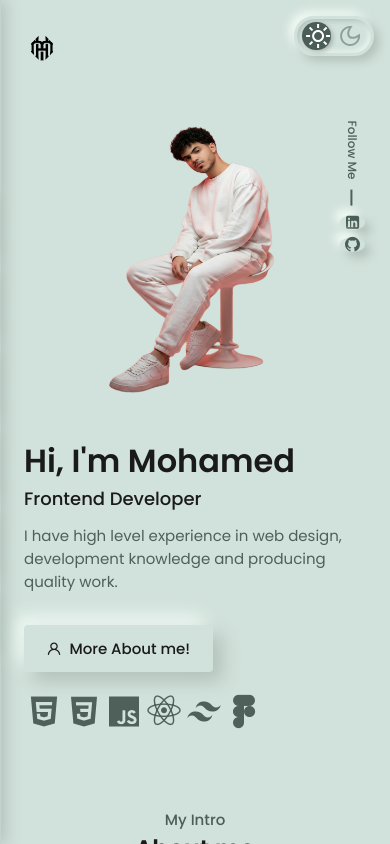
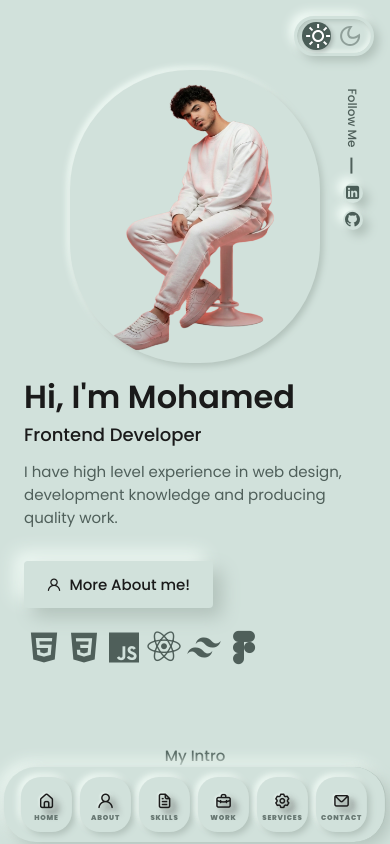
Before and after one commit to elhwawshy/my-portfolio, a React (Vite) app: page / in a window 390 px wide. Shown: the top 844 px of the page. Built offline with nearby package versions, Linux system fonts and the light colour scheme; some icons are missing; a web font is replaced by a local one.

Commit message:
Update styles and fix layout

```diff
--- a/src/index.css
+++ b/src/index.css
@@ -65,7 +65,8 @@
 /* =========================================
    Global Reset & Overflow Fix (الحل السحري)
    ========================================= */
-html, body {
+html,
+body {
     width: 100%;
     /* ده السطر المهم: بيخفي أي حاجة تطلع بره عرض الشاشة */
     overflow-x: hidden !important;
@@ -74,8 +75,10 @@ html, body {
 
 /* زيادة تأكيد: عشان لو السكشن نفسه هو اللي بيخرج */
 .section {
-    overflow: hidden; /* بيمنع أي عنصر جوا السكشن إنه يخرج بره حدوده */
-}
+    overflow: hidden;
+    /* بيمنع أي عنصر جوا السكشن إنه يخرج بره حدوده */
+}
+
 /* =========================================
    تحديث الظلال لتناسب الثيم الأحمر الجديد
    ========================================= */
@@ -317,7 +320,7 @@ input {
     row-gap: .5rem;
     width: 85px;
     height: 70px;
-    margin: 5px auto;
+    margin: 10px auto;
     color: var(--title-color);
     border-radius: 15px;
     background: var(--body-color);
@@ -364,7 +367,7 @@ input {
 
 .nav-link:hover .nav-name {
     color: var(--title-color);
-    text-shadow: 1px 1px 0px var(--skin-color-hover),
+    text-shadow: 0px 0px 0px var(--skin-color-hover),
         2px 2px 0px var(--shadow-dark),
         4px 6px 8px rgba(0, 0, 0, 0.6);
 }
@@ -415,13 +418,7 @@ input {
 }
 
 .nav-close {
-    font-size: 1.5rem;
-    position: absolute;
-    top: 1rem;
-    right: 1.25rem;
-    cursor: pointer;
     display: none;
-    color: var(--skin-color);
 }
 
 .nav-link.active-link,
@@ -429,21 +426,12 @@ input {
     color: var(--skin-color);
 }
 
+
+
 .nav-link.active-link::after,
-.nav-link:hover::after {
-    position: absolute;
-    content: '';
-    width: 6px;
-    height: 6px;
-    background-color: var(--skin-color);
-    border-radius: 50%;
-    bottom: 1.8rem;
-    left: 0;
-    right: 0;
-    margin: auto;
-}
-
-
+    .nav-link:hover::after {
+        display: none;
+    }
 
 .social-share {
     font-size: 1.5rem;
@@ -507,7 +495,8 @@ input {
     display: flex;
     align-items: center;
     justify-content: center;
-    width: 25px;
+    width: 20px;
+    height: 20px;
     margin-bottom: 3px;
     /* حجم مناسب */
     border-radius: 50%;
@@ -541,7 +530,10 @@ input {
 .home-img {
     position: absolute;
     width: 450px;
+    bottom: 10px;
     right: 0px;
+    border-radius: 150px;
+    box-shadow: 3px 3px 6px var(--shadow-dark), -3px -3px 6px var(--shadow-light);
 
 }
 
@@ -599,6 +591,8 @@ input {
     width: 480px;
     border-radius: .75rem;
     justify-self: center;
+    border-radius: 150px;
+    box-shadow: 3px 3px 6px var(--shadow-dark), -3px -3px 6px var(--shadow-light);
 }
 
 .about-heading {
@@ -837,7 +831,7 @@ input {
 
 .work-img {
     height: 200px;
-    width: 100%g;
+    width: 100%;
     border-radius: .5rem;
     margin-bottom: var(--mb1);
 }
@@ -1395,6 +1389,8 @@ textarea.input {
 
     .about-img {
         width: 350px;
+        border-radius: 120px;
+        box-shadow: 3px 3px 6px var(--shadow-dark), -3px -3px 6px var(--shadow-light);
     }
 
     .about-data {
@@ -1462,6 +1458,8 @@ textarea.input {
 @media screen and (max-width: 768px) {
     .about-img {
         width: 250px;
+        border-radius: 120px;
+        box-shadow: 3px 3px 6px var(--shadow-dark), -3px -3px 6px var(--shadow-light);
     }
 
     .qualification-container {
@@ -1547,11 +1545,11 @@ textarea.input {
         background-image: none;
         height: initial;
         align-items: initial;
-        padding: 7rem 0 2rem;
+        padding: 5rem 0 2rem;
     }
 
     .home-container {
-        row-gap: 2rem;
+        row-gap: 0px;
     }
 
     .home-img {
@@ -1559,6 +1557,8 @@ textarea.input {
         display: block;
         width: 250px;
         justify-self: center;
+        border-radius: 120px;
+        box-shadow: 3px 3px 6px var(--shadow-dark), -3px -3px 6px var(--shadow-light);
     }
 
     .my-info {
@@ -1626,6 +1626,8 @@ textarea.input {
     .home-img {
         position: relative;
         width: 200px;
+        border-radius: 120px;
+        box-shadow: 3px 3px 6px var(--shadow-dark), -3px -3px 6px var(--shadow-light);
     }
 
     .home-title {
@@ -2672,6 +2674,8 @@ body.dark-theme {
 .qual-card {
     background-color: var(--box-color);
     padding: 1.5rem;
+    width: 92%;
+    margin: auto;
     border-radius: 1rem;
     box-shadow: 6px 6px 15px rgba(166, 171, 189, 0.2);
     /* ظل ناعم */
@@ -2783,7 +2787,8 @@ body.dark-theme {
 
 /* إخفاء المحتوى غير النشط */
 .skills-content {
-    display: none; /* مخفي افتراضياً */
+    display: none;
+    /* مخفي افتراضياً */
 }
 
 /* إظهار المحتوى النشط */
@@ -2791,7 +2796,8 @@ body.dark-theme {
     display: block;
     /* كلمة forwards هي السر: تجعل العنصر يثبت على ظهوره ولا يختفي */
     animation: fadeSkills 0.5s ease-in-out forwards;
-    opacity: 0; /* نبدأ من الشفافية صفر */
+    opacity: 0;
+    /* نبدأ من الشفافية صفر */
 }
 
 @keyframes fadeSkills {
@@ -2799,18 +2805,22 @@ body.dark-theme {
         opacity: 0;
         transform: translateY(20px);
     }
+
     100% {
         opacity: 1;
         transform: translateY(0);
     }
 }
+
 /* شبكة المهارات (Grid) */
 .skills-box {
     display: grid;
     grid-template-columns: repeat(3, 1fr);
     gap: 2rem;
-    max-width: 800px; /* تحديد عرض مناسب عشان ميكونش عريض أوي */
-    margin: 0 auto;   /* توسيط الشبكة */
+    max-width: 800px;
+    /* تحديد عرض مناسب عشان ميكونش عريض أوي */
+    margin: 0 auto;
+    /* توسيط الشبكة */
 }
 
 .skills-group {
@@ -2859,24 +2869,212 @@ body.dark-theme {
 }
 
 /* الألوان */
-.ts-color { color: #3178C6; }        /* TypeScript Blue */
-.react-color { color: #61DBFB; }     /* React Cyan */
-.tailwind-color { color: #38BDF8; }  /* Tailwind Blue */
-.zustand-color { color: #443E38; }   /* Dark Bear (Zustand) or Generic DB */
-.motion-color { color: #E902B5; }    /* Framer Motion Pink */
-.git-color { color: #F1502F; }       /* Git Orange */
-
-.figma-color { color: #F24E1E; }     /* Figma Red-Orange */
-.framer-color { color: #0055FF; }    /* Framer Blue */
-.ps-color { color: #31A8FF; }        /* Photoshop Blue */
-.ai-color { color: #FF9A00; }
+.ts-color {
+    color: #3178C6;
+}
+
+/* TypeScript Blue */
+.react-color {
+    color: #61DBFB;
+}
+
+/* React Cyan */
+.tailwind-color {
+    color: #38BDF8;
+}
+
+/* Tailwind Blue */
+.zustand-color {
+    color: #443E38;
+}
+
+/* Dark Bear (Zustand) or Generic DB */
+.motion-color {
+    color: #E902B5;
+}
+
+/* Framer Motion Pink */
+.git-color {
+    color: #F1502F;
+}
+
+/* Git Orange */
+
+.figma-color {
+    color: #F24E1E;
+}
+
+/* Figma Red-Orange */
+.framer-color {
+    color: #0055FF;
+}
+
+/* Framer Blue */
+.ps-color {
+    color: #31A8FF;
+}
+
+/* Photoshop Blue */
+.ai-color {
+    color: #FF9A00;
+}
+
 /* تجاوب الشاشات */
 @media screen and (max-width: 576px) {
     .skills-box {
-        grid-template-columns: repeat(2, 1fr); /* عمودين في الموبايل */
+        grid-template-columns: repeat(2, 1fr);
+        /* عمودين في الموبايل */
         gap: 1rem;
     }
+
     .skills-button {
-        font-size: var(--normal-font-size); /* تصغير الخط في التبويبات للموبايل */
-    }
-}
+        font-size: var(--normal-font-size);
+        /* تصغير الخط في التبويبات للموبايل */
+    }
+}
+
+/* =========================================
+   شريط التنقل السفلي مع كلمات صغيرة
+   (Mobile Bottom Navigation Bar with Labels)
+   ========================================= */
+@media screen and (max-width: 1024px){
+
+    /* إخفاء العناصر غير الضرورية */
+    .nav-toggle,
+    .nav-close,
+    .nav-logo {
+        display: none !important;
+    }
+
+    /* 1. حاوية الشريط السفلي */
+    .sidebar {
+        position: fixed;
+        bottom: 2px;
+        left: 50%;
+        transform: translateX(-50%) !important;
+        top: auto;
+
+        width: 98%;
+        /* زدنا العرض قليلاً لاستيعاب الكلمات */
+        max-width: 450px;
+        height: 75px;
+        /* زدنا الارتفاع قليلاً */
+
+        background-color: var(--body-color);
+        border-radius: 2rem;
+        /* حواف دائرية ناعمة */
+        padding: 0 0.5rem;
+
+        /* الظل الخارجي للشريط */
+        box-shadow:
+            5px 5px 15px var(--shadow-dark),
+            -5px -5px 15px var(--shadow-light);
+
+        z-index: 9999;
+        display: flex;
+        align-items: center;
+        justify-content: center;
+    }
+
+    .nav-menu {
+        width: 100%;
+        position: relative;
+        transform: none !important;
+        display: flex;
+        justify-content: center;
+        align-items: center;
+        height: 100%;
+        top: 0;
+    }
+
+    .nav-list {
+        display: flex;
+        flex-direction: row !important;
+        justify-content: space-evenly;
+        /* توزيع متساوي */
+        align-items: center;
+        width: 100%;
+        margin: 30px;
+    }
+
+    /* 2. تصميم الزر (رابط + أيقونة + نص) */
+    .nav-link {
+        width: 51px;
+        /* عرض أكبر قليلاً ليستوعب النص */
+        height: 55px;
+        /* مستطيل بزوايا دائرية */
+        margin: 0 4px;
+        border-radius: 20px;
+        /* زوايا ناعمة بدلاً من الدائرة الكاملة */
+        padding: 5px 0;
+
+        display: flex;
+        flex-direction: column;
+        /* الأيقونة فوق والنص تحت */
+        justify-content: center;
+        align-items: center;
+        gap: 0px;
+        /* مسافة صغيرة بين الأيقونة والكلمة */
+
+        /* ظلال الزر */
+        box-shadow:
+            3px 3px 6px var(--shadow-dark),
+            -3px -3px 6px var(--shadow-light);
+
+        transition: all 0.3s ease;
+    }
+
+    /* 3. تصغير الأيقونة */
+    .nav-icon {
+        font-size: 1.1rem;
+        /* تصغير حجم الأيقونة قليلاً */
+        margin: 0;
+        display: block;
+    }
+
+    /* 4. إظهار النص وتصغيره */
+    .nav-name {
+        display: block !important;
+        /* إجبار النص على الظهور */
+        font-size: 7px;
+        /* حجم خط صغير جداً */
+        font-weight: 900;
+        letter-spacing: 0.8px;
+        line-height: 1;
+        text-shadow: none;
+        /* إزالة الظلال الثقيلة عن النص الصغير ليسهل قراءته */
+        opacity: 0.8;
+    }
+
+    /* 5. حالة الزر النشط (Active/Pressed) */
+    .nav-link:active,
+    .nav-link.active-link {
+        box-shadow:
+            inset 3px 3px 6px var(--shadow-dark),
+            inset -3px -3px 6px var(--shadow-light) !important;
+
+        transform: translateY(2px);
+        /* تأثير ضغطة بسيط */
+    }
+
+    .nav-link.active-link .nav-icon {
+        color: var(--skin-color);
+        transform: scale(1.1);
+    }
+
+    .nav-link.active-link .nav-name {
+        color: var(--skin-color);
+    }
+
+    /* إزالة النقطة القديمة */
+    .nav-link.active-link::after,
+    .nav-link:hover::after {
+        display: none;
+    }
+
+    /* رفع المحتوى لعدم تغطيته */
+    .main {
+        margin-left: 0;
+        padding-bottom: 6rem;
+    }
+}
```
